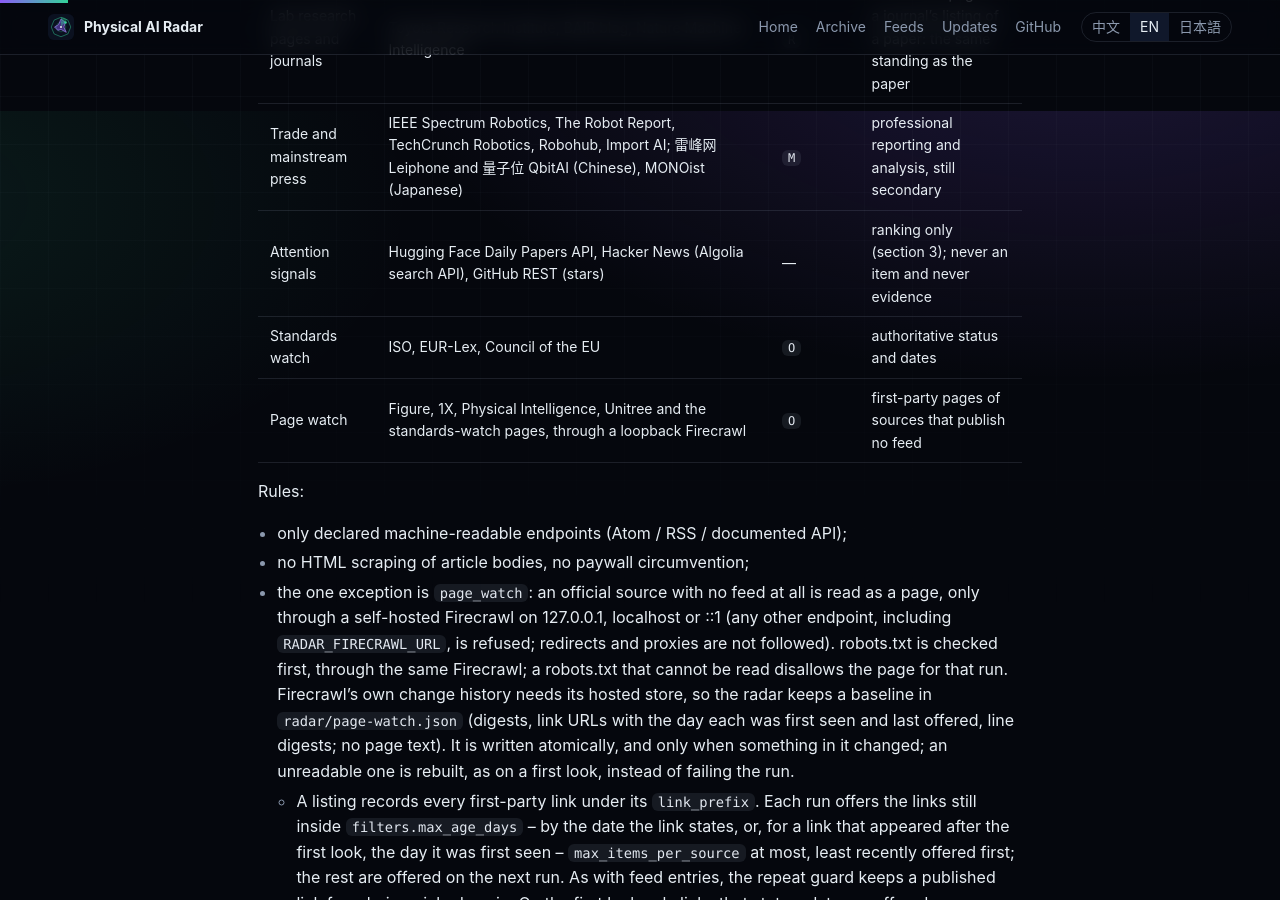
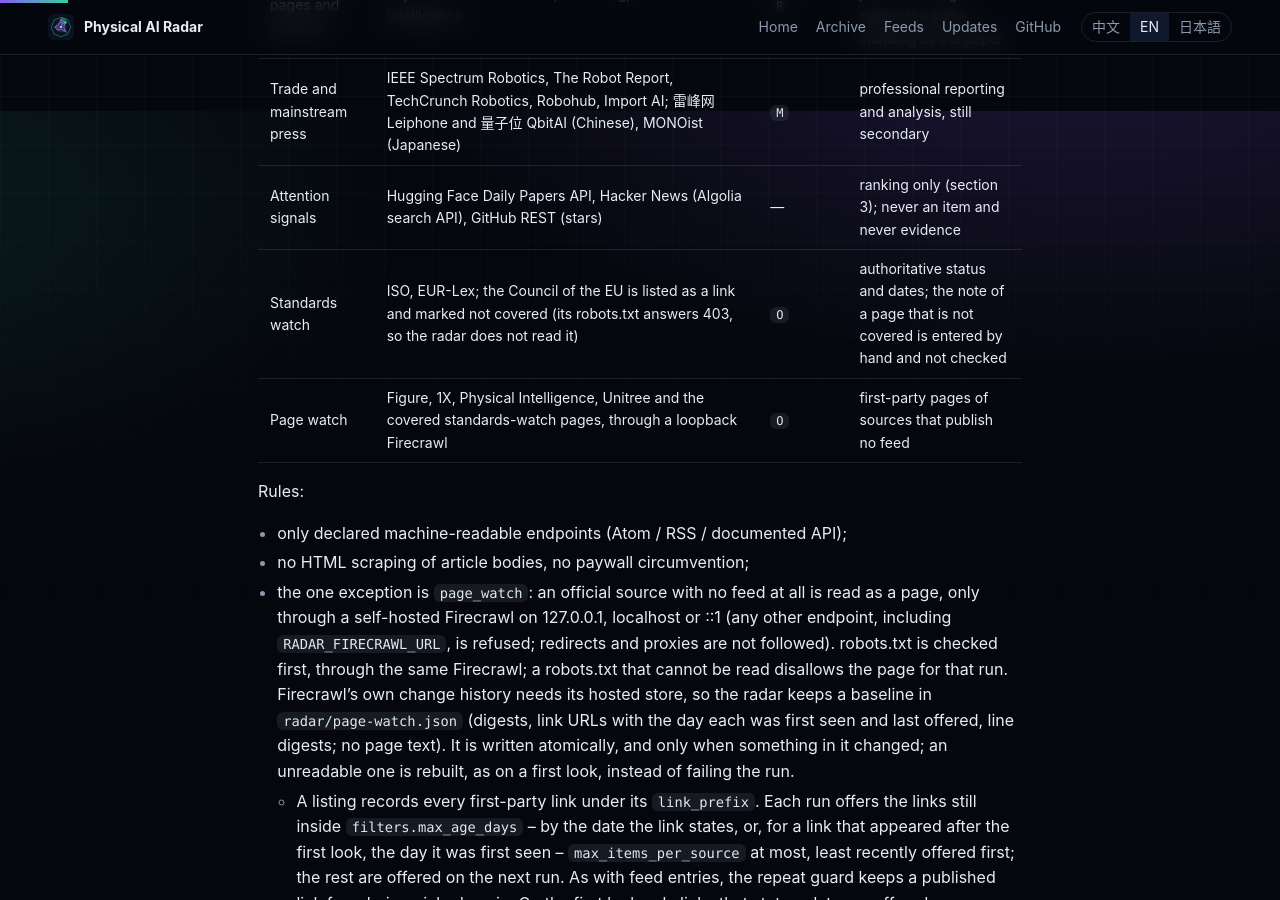
Before and after one commit to noteflowai/physical-ai-radar, a Jekyll site: the page built from docs/METHODOLOGY.md, in a window 1280 px wide and 900 px high, scrolled down 789 px. Built offline with Jekyll 4.4.1, drawn with Linux system fonts in a browser that asks for light colours; our own code applies the rules of GitHub Pages for plain Markdown files.

Commit message:
Stop reading the Council of the EU page and mark it not covered on every page (#205)

```diff
--- a/data/glossary.json
+++ b/data/glossary.json
@@ -17,6 +17,7 @@
       "trend": "近期节奏",
       "source_mix": "来源构成",
       "watchlist": "合规与标准观察",
+      "standards_not_covered": "未覆盖：雷达不读取该来源，此说明为人工填写、未经核对",
       "baseline": "前沿基线（人工策展）",
       "no_items": "本次窗口内没有通过阈值的新条目；基线与观察清单仍然有效。",
       "evidence_legend": "证据标注：O = 一手官方 · R = 论文/预印本 · M = 媒体或二手",
@@ -105,6 +106,7 @@
       "trend": "Recent cadence",
       "source_mix": "Source mix",
       "watchlist": "Standards & compliance watch",
+      "standards_not_covered": "Not covered: the radar does not read this source; the note is entered by hand and not checked",
       "baseline": "Frontier baseline (curated)",
       "no_items": "No new item cleared the threshold in this window; the baseline and watchlist still apply.",
       "evidence_legend": "Evidence tags: O = first-party official · R = paper/preprint · M = media/secondary",
@@ -193,6 +195,7 @@
       "trend": "直近の推移",
       "source_mix": "出典構成",
       "watchlist": "標準・規制ウォッチ",
+      "standards_not_covered": "対象外：レーダーはこのソースを読み取っていません。この注記は手入力で、確認していません",
       "baseline": "フロンティア基準（キュレーション）",
       "no_items": "今回の期間では閾値を超える新規項目はありません。基準とウォッチリストは有効です。",
       "evidence_legend": "根拠タグ：O = 一次情報 · R = 論文/プレプリント · M = メディア/二次情報",
--- a/docs/METHODOLOGY.md
+++ b/docs/METHODOLOGY.md
@@ -14,8 +14,8 @@ changes, this file changes in the same pull request.
 | Lab research pages and journals | Toyota Research Institute, BAIR blog, Nature Machine Intelligence | `R` | a lab's own page or a journal's listing of a paper: the same standing as the paper |
 | Trade and mainstream press | IEEE Spectrum Robotics, The Robot Report, TechCrunch Robotics, Robohub, Import AI; 雷峰网 Leiphone and 量子位 QbitAI (Chinese), MONOist (Japanese) | `M` | professional reporting and analysis, still secondary |
 | Attention signals | Hugging Face Daily Papers API, Hacker News (Algolia search API), GitHub REST (stars) | — | ranking only (section 3); never an item and never evidence |
-| Standards watch | ISO, EUR-Lex, Council of the EU | `O` | authoritative status and dates |
-| Page watch | Figure, 1X, Physical Intelligence, Unitree and the standards-watch pages, through a loopback Firecrawl | `O` | first-party pages of sources that publish no feed |
+| Standards watch | ISO, EUR-Lex; the Council of the EU is listed as a link and marked not covered (its robots.txt answers 403, so the radar does not read it) | `O` | authoritative status and dates; the note of a page that is not covered is entered by hand and not checked |
+| Page watch | Figure, 1X, Physical Intelligence, Unitree and the covered standards-watch pages, through a loopback Firecrawl | `O` | first-party pages of sources that publish no feed |
 
 Rules:
 
--- a/pairadar/fetch.py
+++ b/pairadar/fetch.py
@@ -725,6 +725,9 @@ def page_watch_problems(sources: dict[str, Any]) -> list[str]:
         if "standards_watch" in entry:
             if entry["standards_watch"] not in standards:
                 problems.append(f"{where}: no standards_watch entry {entry['standards_watch']}")
+            elif standards[entry["standards_watch"]].get("covered") is False:
+                problems.append(f"{where}: standards_watch entry {entry['standards_watch']} is marked not covered "
+                                "and must not be read")
         elif not _public_https(str(entry.get("url", ""))):
             problems.append(f"{where}: url must be a public https URL")
         if mode == "listing" and not str(entry.get("link_prefix", "")).startswith("/"):
--- a/pairadar/render.py
+++ b/pairadar/render.py
@@ -218,7 +218,11 @@ def render_daily(config: Config, lang: str, ctx: dict[str, Any]) -> str:
         ]
     )
     for watch in config.sources.get("standards_watch", []):
-        lines.append(f"- [{watch['title']}]({watch['url']}) — {watch['status_note']}")
+        line = f"- [{watch['title']}]({watch['url']}) — {watch['status_note']}"
+        if watch.get("covered") is False:
+            # A page the radar does not read (robots.txt, terms): say so on every page that lists it.
+            line += f" · **{ui['standards_not_covered']}**"
+        lines.append(line)
     lines.extend(
         [
             "",
```
Also changed, not shown: data/sources.json (+3 -10 lines), tests/test_content.py (+20 -0 lines), tests/test_page_watch.py (+34 -3 lines).
